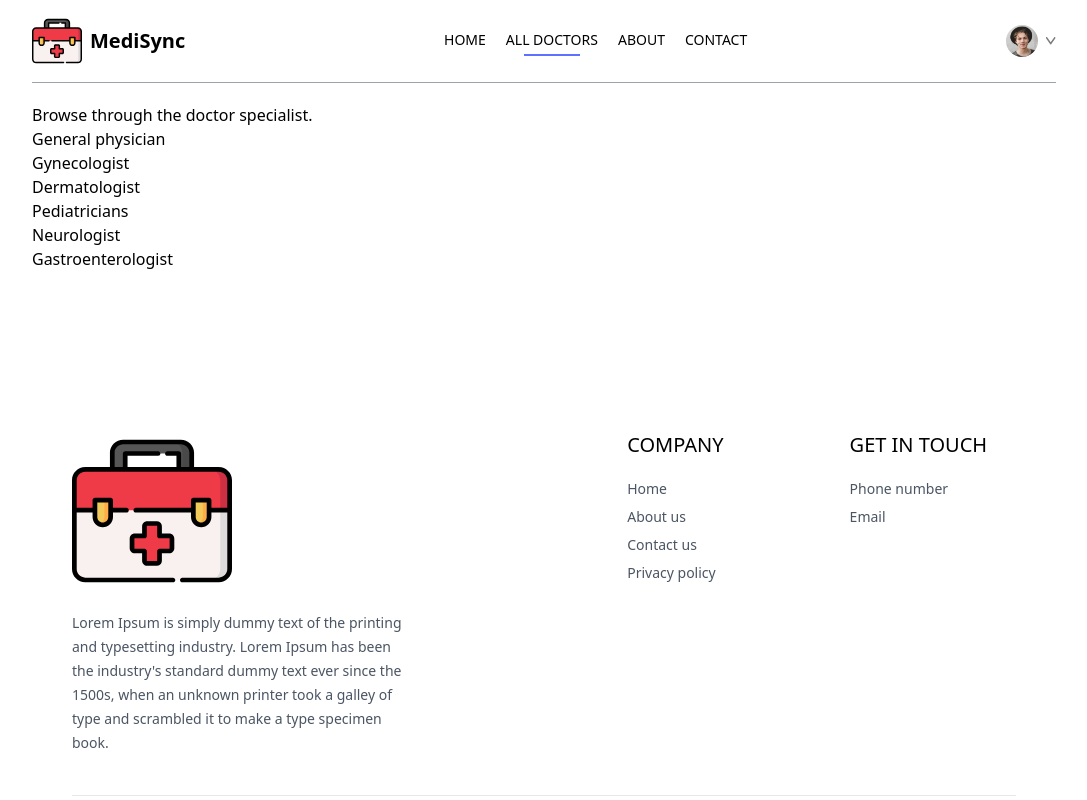
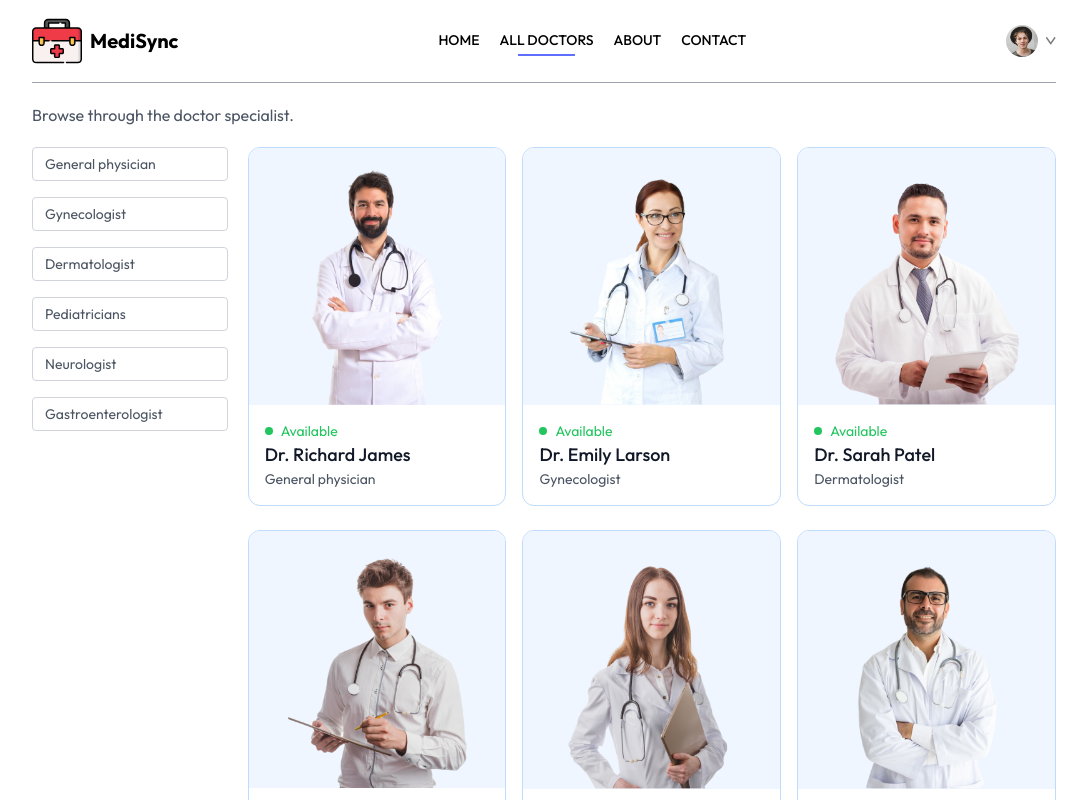
Before and after one commit to parimal1009/MediSync, a React (Vite) app in the folder Frontend/: page /doctors in a window 1280 px wide. Shown: the top 800 px of the page, without its empty margins (96-1183 px from the left). Built offline with nearby package versions, Linux system fonts and the light colour scheme.

Commit message:
Added functionality to filter doctors by speciality.

```diff
--- a/Frontend/src/index.css
+++ b/Frontend/src/index.css
@@ -1,6 +1,11 @@
+@import url('https://fonts.googleapis.com/css2?family=Outfit:wght@100..900&display=swap');
 @tailwind base;
 @tailwind components;
 @tailwind utilities;
+
+*{
+  font-family: Outfit;
+}
 
 .active hr {
   @apply block
@@ -9,3 +14,9 @@
 ::-webkit-scrollbar{
   @apply hidden
 }
+
+@media (max-width: 740px) {
+  .active p{
+    @apply text-white bg-primary
+  }
+}
--- a/Frontend/src/pages/Doctors.jsx
+++ b/Frontend/src/pages/Doctors.jsx
@@ -1,41 +1,45 @@
 import React, { useContext, useEffect, useState } from "react";
-import { useParams } from "react-router-dom";
+import { useNavigate, useParams } from "react-router-dom";
 import { AppContext } from '../context/AppContext'
 
 const Doctors = () => {
 
   const { speciality } = useParams()
   const [filterDoc, setFilterDoc] = useState([])
-  // const { doctors } = useContext(AppContext)
+  const [showFilter, setShowFilter] = useState(false)
+  const navigate = useNavigate();
 
-  // const applyFilter=  () => {
-  //   if(speciality){
-  //     setFilterDoc(doctors.filter(doc => doc.speciality === speciality))
-  //   }
-  //   else{
-  //     setFilterDoc(doctors)
-  //   }
-  // }
+  const { doctors } = useContext(AppContext)
 
-  // useEffect(()=>{
-  //   applyFilter()
-  // },[doctors, speciality])
+  const applyFilter=  () => {
+    if(speciality){
+      setFilterDoc(doctors.filter(doc => doc.speciality === speciality))
+    }
+    else{
+      setFilterDoc(doctors)
+    }
+  }
+
+  useEffect(()=>{
+    applyFilter()
+  },[doctors, speciality])
 
 
 
   return (
     <div>
-      <p>Browse through the doctor specialist.</p>
-      <div>
-        <div>
-          <p>General physician</p>
-          <p>Gynecologist</p>
-          <p>Dermatologist</p>
-          <p>Pediatricians</p>
-          <p>Neurologist</p>
-          <p>Gastroenterologist</p>
+      <p className="text-gray-600">Browse through the doctor specialist.</p>
+      <div className='flex flex-col sm:flex-row items-start gap-5 mt-5'>
+        <button className={`py-1 px-3 border rounded text-sm transition-all sm:hidden ${showFilter ? 'bg-primary text-white' : ''}`} onClick={() => setShowFilter(prev => !prev)}>Filters</button>
+        <div className={`flex-col gap-4 text-sm text-gray-600 ${showFilter ? 'flex' : 'hidden sm:flex'}`}>
+          <p onClick={() => speciality === 'General physician' ? navigate('/doctors') : navigate('/doctors/General physician')} className={`w-[94vw] sm:w-auto pl-3 py-1.5 pr-16 border border-gray-300 rounded transition-all cursor-pointer ${speciality === 'General physician' ? 'bg-indigo-100 text-black' : ''}`}>General physician</p>
+          <p onClick={() => speciality === 'Gynecologist' ? navigate('/doctors') : navigate('/doctors/Gynecologist')} className={`w-[94vw] sm:w-auto pl-3 py-1.5 pr-16 border border-gray-300 rounded transition-all cursor-pointer ${speciality === 'Gynecologist' ? 'bg-indigo-100 text-black' : ''}`}>Gynecologist</p>
+          <p onClick={() => speciality === 'Dermatologist' ? navigate('/doctors') : navigate('/doctors/Dermatologist')} className={`w-[94vw] sm:w-auto pl-3 py-1.5 pr-16 border border-gray-300 rounded transition-all cursor-pointer ${speciality === 'Dermatologist' ? 'bg-indigo-100 text-black' : ''}`}>Dermatologist</p>
+          <p onClick={() => speciality === 'Pediatricians' ? navigate('/doctors') : navigate('/doctors/Pediatricians')} className={`w-[94vw] sm:w-auto pl-3 py-1.5 pr-16 border border-gray-300 rounded transition-all cursor-pointer ${speciality === 'Pediatricians' ? 'bg-indigo-100 text-black' : ''}`}>Pediatricians</p>
+          <p onClick={() => speciality === 'Neurologist' ? navigate('/doctors') : navigate('/doctors/Neurologist')} className={`w-[94vw] sm:w-auto pl-3 py-1.5 pr-16 border border-gray-300 rounded transition-all cursor-pointer ${speciality === 'Neurologist' ? 'bg-indigo-100 text-black' : ''}`}>Neurologist</p>
+          <p onClick={() => speciality === 'Gastroenterologist' ? navigate('/doctors') : navigate('/doctors/Gastroenterologist')} className={`w-[94vw] sm:w-auto pl-3 py-1.5 pr-16 border border-gray-300 rounded transition-all cursor-pointer ${speciality === 'Gastroenterologist' ? 'bg-indigo-100 text-black' : ''}`}>Gastroenterologist</p>
         </div>
-        <div>
+        <div className='w-full grid grid-cols-auto gap-4 gap-y-6'>
           {
             filterDoc.map((item, index) => (
               <div onClick={() => { navigate(`/appointment/${item._id}`); scrollTo(0,0) }} className='border border-blue-200 rounded-xl overflow-hidden cursor-pointer hover:translate-y-[-10px] transition-all duration-500' key={index}>
```
